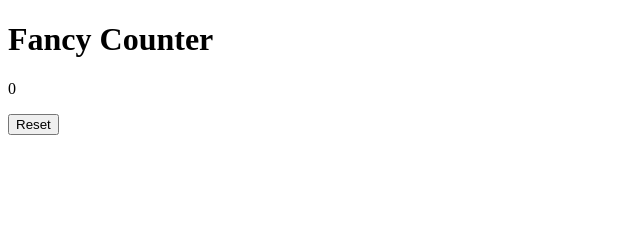
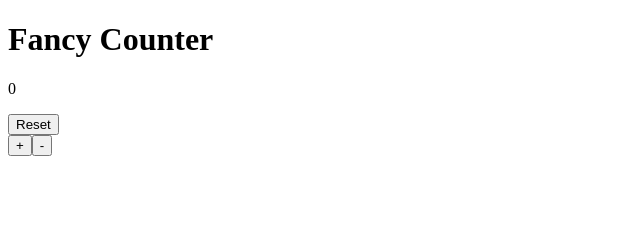
Before and after one commit to jihanv/fancy-counter, a React (Vite) app: page / in a window 1280 px wide. Shown: the top 225 px of the page, without its empty margins (0-640 px from the left). Built offline with nearby package versions, Linux system fonts and the light colour scheme.

Commit message:
Split App into components

```diff
--- a/src/App.jsx
+++ b/src/App.jsx
@@ -1,10 +1,16 @@
+import Title from "./Title";
+import Count from "./Count";
+import ResetButton from "./ResetButton";
+import CountButtons from "./CountButtons";
+
 function App() {
   return (
     <main>
       <div>
-        <h1>Fancy Counter</h1>
-        <p>0</p>
-        <button>Reset</button>
+        <Title />
+        <Count />
+        <ResetButton />
+        <CountButtons />
       </div>
     </main>
   );
--- /dev/null
+++ b/src/Count.jsx
@@ -0,0 +1,3 @@
+export default function Count() {
+  return <p>0</p>;
+}
--- /dev/null
+++ b/src/CountButtons.jsx
@@ -0,0 +1,8 @@
+export default function CountButtons() {
+  return (
+    <div>
+      <button>+</button>
+      <button>-</button>
+    </div>
+  );
+}
--- /dev/null
+++ b/src/ResetButton.jsx
@@ -0,0 +1,3 @@
+export default function ResetButton() {
+  return <button>Reset</button>;
+}
--- /dev/null
+++ b/src/Title.jsx
@@ -0,0 +1,5 @@
+function Title() {
+  return <h1>Fancy Counter</h1>;
+}
+
+export default Title;
```
